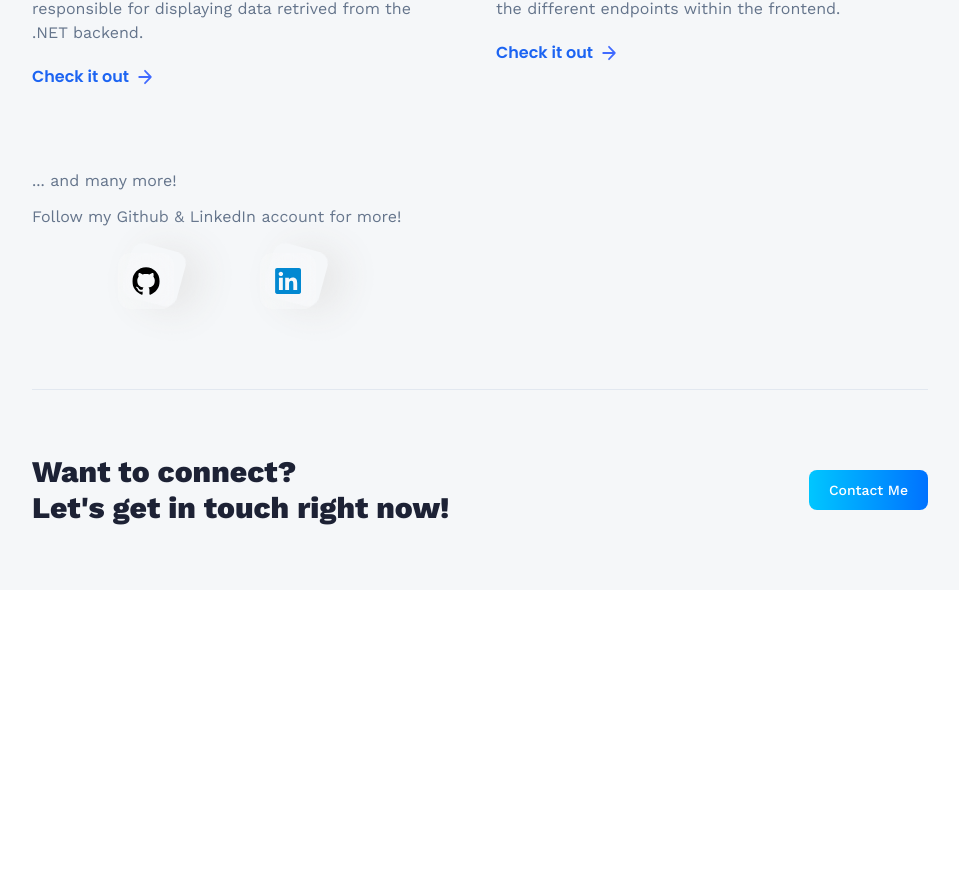
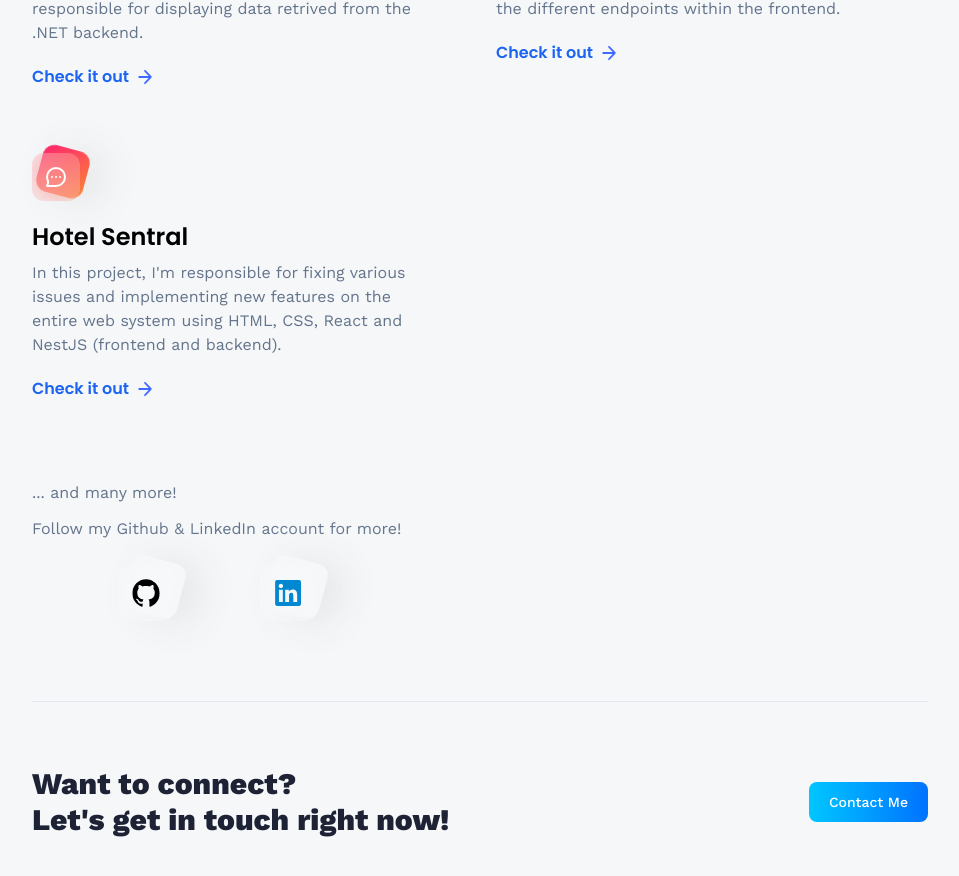
Before and after one commit to ConquerorFY/Portfolio-v2, a React (Vite) app: page /projects in a window 1280 px wide. Shown: the part 835-1711 px from the top of the page, without its empty margins (160-1119 px from the left). Before the commit the page ends 1425 px from the top, so only its background shows below. Built offline with nearby package versions, Linux system fonts and the light colour scheme.

Commit message:
feat: added new project

```diff
--- a/src/constants/index.js
+++ b/src/constants/index.js
@@ -412,13 +412,13 @@ export const projects = [
         description: 'As the tech lead of this project, I\'m responsible for managing the system\'s backend using NestJS and Supabase. I\'m also responsible for integrating the different endpoints within the frontend.',
         link: 'https://conxagency.wixsite.com/conx-agency',
     },
-    // {
-    //     iconUrl: player,
-    //     theme: 'btn-back-orange',
-    //     name: 'Hotel Sentral',
-    //     description: "In this project, I'm responsible for maintaining the website's UI by implementing different frontend features using HTML, CSS and JavaScript. I\'m also responsible for displaying data retrived from the .NET backend.",
-    //     link: '#',
-    // },
+    {
+        iconUrl: socialmedia,
+        theme: 'btn-back-orange',
+        name: 'Hotel Sentral',
+        description: "In this project, I'm responsible for fixing various issues and implementing new features on the entire web system using HTML, CSS, React and NestJS (frontend and backend).",
+        link: 'https://www.hotelsentral.com.my/',
+    },
     // {
     //     iconUrl: consultation,
     //     theme: 'btn-back-black',
```
